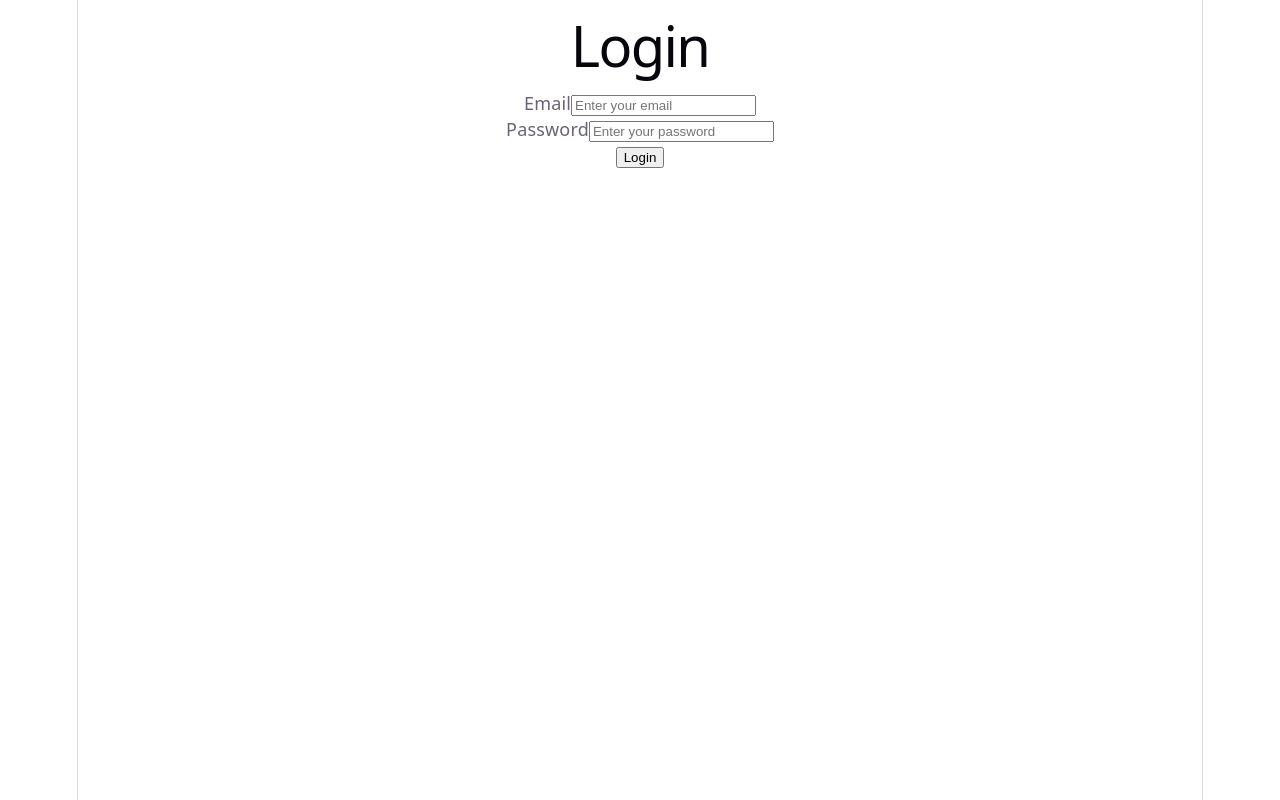
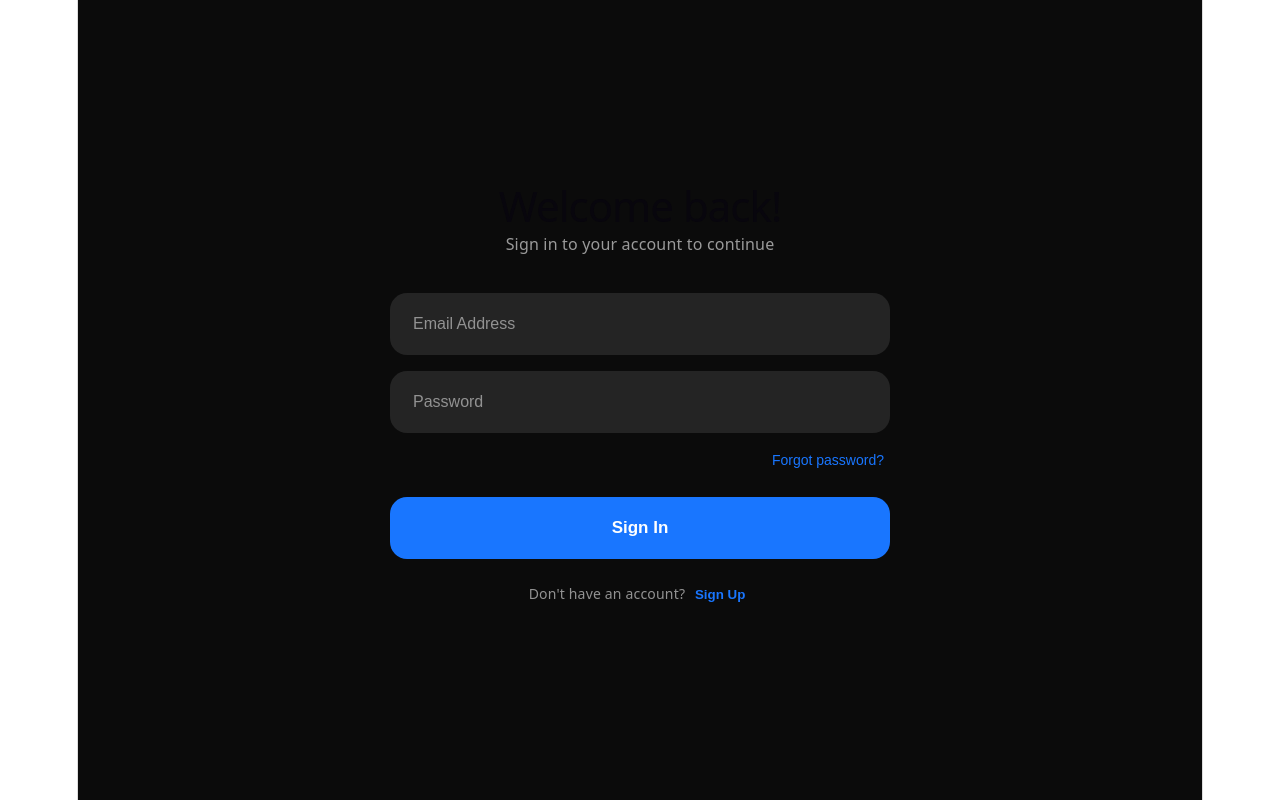
Before and after one commit to sufiyansksn/realtime-chat-application, a React app in the folder frontend/: page / in a window 1280 px wide. Built offline with nearby package versions, Linux system fonts and the light colour scheme; the HTML template or start-up script is replaced by a standard one.

Commit message:
Improved Authentication UI

```diff
--- a/frontend/src/App.jsx
+++ b/frontend/src/App.jsx
@@ -8,6 +8,8 @@ function App() {
   const [isLoggedIn, setIsLoggedIn] = useState(false);
   const [isLoading, setIsLoading] = useState(true);
   const [isDarkMode, setIsDarkMode] = useState(false);
+
+  const [showRegister, setShowRegister] = useState(false);
 
 
   const handleThemeToggle = () => {
@@ -65,7 +67,13 @@ function App() {
     />
   }
 
-  return <Login setIsLoggedIn={setIsLoggedIn} />;
+  {/* This is Ternary operatopr. this is for remmebering heading for me. */}
+  return showRegister ? (
+    <Register setShowRegister={setShowRegister} />
+  ) : (
+    <Login setShowRegister={setShowRegister} setIsLoggedIn={setIsLoggedIn} />
+  );
+
 }
 
 export default App;
--- /dev/null
+++ b/frontend/src/components/Login.css
@@ -0,0 +1,184 @@
+.login-page {
+    min-height: 100vh;
+    width: 100%;
+    background: #0b0b0b;
+    color: #ffffff;
+
+    display: flex;
+    justify-content: center;
+    align-items: center;
+
+    padding: 40px 20px;
+}
+
+.login-container {
+    width: 100%;
+    max-width: 500px;
+}
+
+/* Heading */
+
+.login-heading {
+    text-align: center;
+    margin-bottom: 35px;
+}
+
+.login-heading h1 {
+    margin: 0;
+
+    font-size: 42px;
+    font-weight: 500;
+    letter-spacing: -1px;
+}
+
+.login-heading p {
+    margin-top: 12px;
+
+    color: #9a9a9a;
+    font-size: 16px;
+}
+
+/* Form */
+
+.login-form {
+    display: flex;
+    flex-direction: column;
+    gap: 16px;
+}
+
+.login-input-group {
+    position: relative;
+}
+
+.login-input-group input {
+    width: 100%;
+    height: 62px;
+
+    padding: 0 22px;
+
+    background: #242424;
+    border: 1px solid transparent;
+    border-radius: 17px;
+
+    color: #ffffff;
+
+    font-size: 16px;
+
+    outline: none;
+
+    transition: border-color 0.2s, box-shadow 0.2s;
+}
+
+.login-input-group input::placeholder {
+    color: #929292;
+}
+
+.login-input-group input:focus {
+    border-color: #1976ff;
+
+    box-shadow: 0 0 18px rgba(25, 118, 255, 0.18);
+}
+
+/* Forgot password */
+
+.forgot-password {
+    text-align: right;
+    margin-top: -4px;
+}
+
+.forgot-password button {
+    border: none;
+    background: transparent;
+
+    color: #1976ff;
+
+    font-size: 14px;
+
+    cursor: pointer;
+}
+
+/* Sign In button */
+
+.login-button {
+    width: 100%;
+    height: 62px;
+
+    margin-top: 10px;
+
+    border: none;
+    border-radius: 17px;
+
+    background: #1976ff;
+    color: #ffffff;
+
+    font-size: 17px;
+    font-weight: 600;
+
+    cursor: pointer;
+
+    transition: transform 0.2s, box-shadow 0.2s;
+}
+
+.login-button:hover {
+    transform: translateY(-1px);
+
+    box-shadow: 0 8px 30px rgba(25, 118, 255, 0.35);
+}
+
+.login-button:active {
+    transform: translateY(0);
+}
+
+/* Register link */
+
+.login-register-link {
+    text-align: center;
+
+    margin-top: 22px;
+
+    color: #929292;
+
+    font-size: 14px;
+}
+
+.login-register-link button {
+    border: none;
+    background: transparent;
+
+    color: #1976ff;
+
+    font-weight: 600;
+
+    cursor: pointer;
+}
+
+/* Error */
+
+.login-error {
+    text-align: center;
+
+    color: #ff6b6b;
+
+    margin-bottom: 15px;
+}
+
+/* Mobile */
+
+@media (max-width: 600px) {
+
+    .login-page {
+        padding: 30px 18px;
+    }
+
+    .login-heading h1 {
+        font-size: 36px;
+    }
+
+    .login-input-group input {
+        height: 58px;
+    }
+
+    .login-button {
+        height: 58px;
+    }
+}
--- a/frontend/src/components/Login.jsx
+++ b/frontend/src/components/Login.jsx
@@ -1,6 +1,7 @@
 import { useState } from "react";
+import "./Login.css"
 
-function Login({ setIsLoggedIn }) {
+function Login({ setIsLoggedIn, setShowRegister }) {
 
     const [email, setEmail] = useState("");
     const [password, setPassword] = useState("");
@@ -34,39 +35,83 @@ function Login({ setIsLoggedIn }) {
     };
 
     return (
+        <div className="login-page">
+
             <div className="login-container">
 
-            <h1>Login</h1>
+                <div className="login-heading">
 
-            <form onSubmit={handleSubmit}>
+                    <h1>Welcome back!</h1>
 
-                <div>
-                    <label>Email</label>
+                    <p>
+                        Sign in to your account to continue
+                    </p>
+
+                </div>
+
+                <form
+                    className="login-form"
+                    onSubmit={handleSubmit}
+                >
+
+                    <div className="login-input-group">
 
                         <input
                             type="email"
-                        placeholder="Enter your email"
+                            placeholder="Email Address"
                             value={email}
-                        onChange={(event) => setEmail(event.target.value)}
+                            onChange={(event) =>
+                                setEmail(event.target.value)
+                            }
                         />
+
                     </div>
 
-                <div>
-                    <label>Password</label>
+                    <div className="login-input-group">
 
                         <input
                             type="password"
-                        placeholder="Enter your password"
+                            placeholder="Password"
                             value={password}
-                        onChange={(event) => setPassword(event.target.value)}
+                            onChange={(event) =>
+                                setPassword(event.target.value)
+                            }
                         />
+
                     </div>
 
-                <button type="submit">
-                    Login
+                    <div className="forgot-password">
+
+                        <button type="button">
+                            Forgot password?
+                        </button>
+
+                    </div>
+
+                    <button
+                        type="submit"
+                        className="login-button"
+                    >
+                        Sign In
                     </button>
 
                 </form>
+
+                <div className="login-register-link">
+
+                    <span>
+                        Don't have an account?{" "}
+                    </span>
+
+                    <button type="button"
+                        onClick={() => setShowRegister(true)}
+                    >
+                        Sign Up
+                    </button>
+
+                </div>
+
+            </div>
 
         </div>
     );
--- /dev/null
+++ b/frontend/src/components/Register.css
@@ -0,0 +1,199 @@
+.register-page {
+    min-height: 100vh;
+    width: 100%;
+    background: #0b0b0b;
+    color: #ffffff;
+
+    display: flex;
+    justify-content: center;
+    align-items: center;
+
+    padding: 40px 20px;
+}
+
+.register-container {
+    width: 100%;
+    max-width: 450px;
+}
+
+/* Sign Up / Log In toggle */
+
+.auth-toggle {
+    width: fit-content;
+    margin: 0 auto 60px;
+
+    display: flex;
+    align-items: center;
+
+    background: #242424;
+    border-radius: 28px;
+    padding: 4px;
+}
+
+.auth-toggle button {
+    border: none;
+    background: transparent;
+    color: #ffffff;
+
+    padding: 14px 28px;
+
+    border-radius: 24px;
+
+    font-size: 17px;
+    cursor: pointer;
+}
+
+.auth-toggle .active {
+    background: #1976ff;
+    color: #ffffff;
+
+    box-shadow: 0 0 20px rgba(25, 118, 255, 0.35);
+}
+
+/* Heading */
+
+.register-heading {
+    text-align: center;
+    margin-bottom: 32px;
+}
+
+.register-heading h1 {
+    margin: 0;
+
+    font-size: 40px;
+    font-weight: 500;
+    letter-spacing: -1px;
+}
+
+.register-heading p {
+    margin-top: 12px;
+
+    color: #9a9a9a;
+    font-size: 16px;
+}
+
+/* Form */
+
+.register-form {
+    display: flex;
+    flex-direction: column;
+    gap: 16px;
+}
+
+/* First + Last name */
+
+.name-row {
+    display: grid;
+    grid-template-columns: 1fr 1fr;
+    gap: 16px;
+}
+
+/* Input */
+
+.input-group {
+    position: relative;
+}
+
+.input-group input {
+    width: 100%;
+    height: 50px;
+
+    padding: 0 22px;
+
+    background: #242424;
+    border: 1px solid transparent;
+    border-radius: 17px;
+
+    color: #ffffff;
+
+    font-size: 16px;
+
+    outline: none;
+
+    transition: border-color 0.2s, box-shadow 0.2s;
+}
+
+.input-group input::placeholder {
+    color: #929292;
+}
+
+.input-group input:focus {
+    border-color: #1976ff;
+
+    box-shadow: 0 0 18px rgba(25, 118, 255, 0.18);
+}
+
+/* Button */
+
+.register-button {
+    width: 100%;
+    height: 70px;
+
+    margin-top: 12px;
+
+    border: none;
+    border-radius: 17px;
+
+    background: #1976ff;
+    color: #ffffff;
+
+    font-size: 17px;
+    font-weight: 600;
+
+    cursor: pointer;
+
+    transition: transform 0.2s, box-shadow 0.2s;
+}
+
+.register-button:hover {
+    transform: translateY(-1px);
+
+    box-shadow: 0 8px 30px rgba(25, 118, 255, 0.35);
+}
+
+.register-button:active {
+    transform: translateY(0);
+}
+
+/* Messages */
+
+.success-message {
+    text-align: center;
+    color: #4ade80;
+    margin-bottom: 15px;
+}
+
+.error-message {
+    text-align: center;
+    color: #ff6b6b;
+    margin-bottom: 15px;
+}
+
+/* Mobile */
+
+@media (max-width: 600px) {
+
+    .register-page {
+        padding: 30px 18px;
+    }
+
+    .auth-toggle {
+        margin-bottom: 40px;
+    }
+
+    .register-heading h1 {
+        font-size: 38px;
+    }
+
+    .name-row {
+        grid-template-columns: 1fr;
+    }
+
+    .input-group input {
+        height: 62px;
+    }
+
+    .register-button {
+        height: 62px;
+    }
+}
--- a/frontend/src/components/Register.jsx
+++ b/frontend/src/components/Register.jsx
@@ -1,7 +1,10 @@
 import { useState } from "react";
+import "./Register.css";
 
-function Register(){
+function Register({setShowRegister}){
 
+    const [firstName, setFirstName] = useState("");
+    const [lastName, setLastName] = useState("");
     const [email, setEmail] = useState("")
     const [username, setUsername] = useState("")
     const [password, setPassword] = useState("")
@@ -9,10 +12,13 @@ function Register(){
     const [message, setMessage] = useState("")
     const [error, setError] = useState("")
 
+
     const handleSubmit = async (event) => {
         event.preventDefault();
 
         const registrationData = {
+            first_name: firstName,
+            last_name: lastName,
             email,
             username,
             password,
@@ -40,6 +46,8 @@ function Register(){
             setMessage("Account created successfully!");
             setError("");
 
+            setFirstName("");
+            setLastName("");
             setEmail("");
             setUsername("");
             setPassword("");
@@ -57,59 +65,147 @@ function Register(){
     };
 
     return (
+        <div className="register-page">
+
             <div className="register-container">
-            {message && <p>{message}</p>}
-            {error && <p>{error}</p>}
 
-            <h1>Create an Account</h1>
+                {/* Sign Up / Log In toggle */}
+                <div className="auth-toggle">
 
-            <form onSubmit ={handleSubmit} >
+                    <button className="active">
+                        Sign Up
+                    </button>
 
-                <div>
-                    <label>Email</label>
+                    <button
+                        type="button"
+                        onClick={() => setShowRegister(false)}
+                    >
+                        Log In
+                    </button>
+
+                </div>
+
+                {/* Heading */}
+                <div className="register-heading">
+
+                    <h1>Create An Account</h1>
+
+                    <p>Create your account to start chatting.</p>
+
+                </div>
+
+                {/* Messages */}
+                {message && (
+                    <p className="success-message">
+                        {message}
+                    </p>
+                )}
+
+                {error && (
+                    <p className="error-message">
+                        {error}
+                    </p>
+                )}
+
+                {/* Registration form */}
+                <form
+                    className="register-form"
+                    onSubmit={handleSubmit}
+                >
+
+                    {/* First + Last name */}
+                    <div className="name-row">
+
+                        <div className="input-group">
                             <input
-                        type="email"
-                        placeholder="Enter your email"
-                        value = {email}
-                        onChange = {(event) => setEmail(event.target.value)}
+                                type="text"
+                                placeholder="First Name"
+                                value={firstName}
+                                onChange={(event) =>
+                                    setFirstName(event.target.value)
+                                }
                             />
                         </div>
 
-                <div>
-                    <label>Username</label>
+                        <div className="input-group">
                             <input
                                 type="text"
-                        placeholder="Choose a username"
-                        value = {username}
-                        onChange = {(event) => setUsername(event.target.value)}
+                                placeholder="Last Name"
+                                value={lastName}
+                                onChange={(event) =>
+                                    setLastName(event.target.value)
+                                }
                             />
                         </div>
 
-                <div>
-                    <label>Password</label>
+                    </div>
+
+                    {/* Username */}
+                    <div className="input-group">
+
+                        <input
+                            type="text"
+                            placeholder="Username"
+                            value={username}
+                            onChange={(event) =>
+                                setUsername(event.target.value)
+                            }
+                        />
+
+                    </div>
+
+                    {/* Email */}
+                    <div className="input-group">
+
+                        <input
+                            type="email"
+                            placeholder="Enter Your Email"
+                            value={email}
+                            onChange={(event) =>
+                                setEmail(event.target.value)
+                            }
+                        />
+
+                    </div>
+
+                    {/* Password */}
+                    <div className="input-group">
+
                         <input
                             type="password"
-                        placeholder="Create a Password"
-                        value = {password}
-                        onChange = {(event) => setPassword(event.target.value)}
+                            placeholder="Password"
+                            value={password}
+                            onChange={(event) =>
+                                setPassword(event.target.value)
+                            }
                         />
+
                     </div>
 
-                <div>
-                    <label>Confirm Password</label>
+                    {/* Confirm Password */}
+                    <div className="input-group">
+
                         <input
                             type="password"
                             placeholder="Confirm Password"
-                        value = {confirmPassword}
-                        onChange = {(event) => setConfirmPassword(event.target.value)}
+                            value={confirmPassword}
+                            onChange={(event) =>
+                                setConfirmPassword(event.target.value)
+                            }
                         />
+
                     </div>
 
-                <button type="submit">
-                    Create Account
+                    <button
+                        type="submit"
+                        className="register-button"
+                    >
+                        Create an Account
                     </button>
 
                 </form>
+
+            </div>
 
         </div>
     );
```
Also changed, not shown: 1 other file (tests, documents, lock files or other folders). Lines whose indentation alone changed are shown as unchanged.
